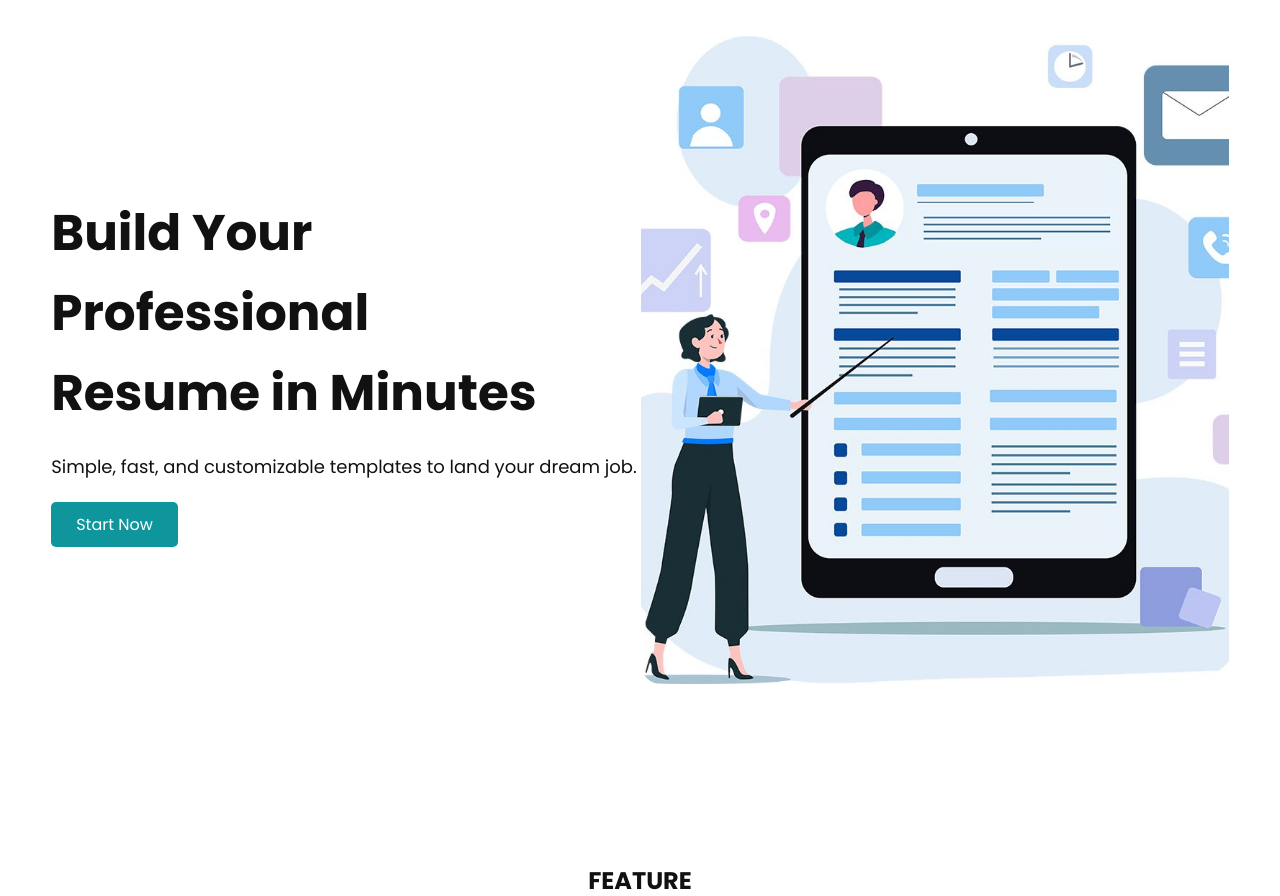
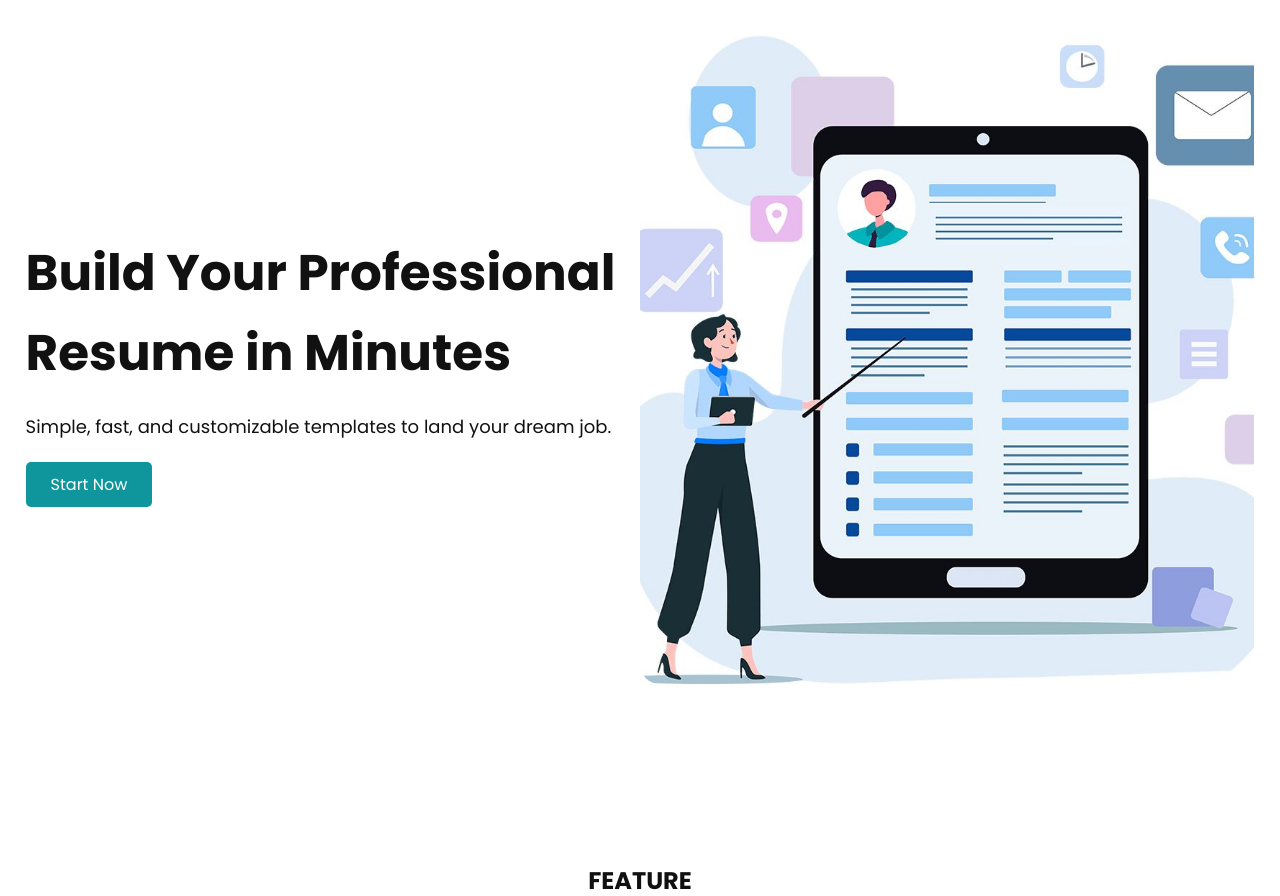
Before and after one commit to Samson-27/Resume-Builder, a PHP site: page / in a window 1280 px wide. Shown: the part 65-961 px from the top of the page. Run offline with PHP 8.4, Linux system fonts and the light colour scheme.

Commit message:
changed styling for herosection

```diff
--- a/assets/style.css
+++ b/assets/style.css
@@ -74,7 +74,7 @@ nav ul li a:hover {
   display: flex;
   justify-content: space-between;
   align-items: center;
-  padding: 0 4vw;
+  padding: 0 2vw;
 }
 
 .hero-center::after {
```
